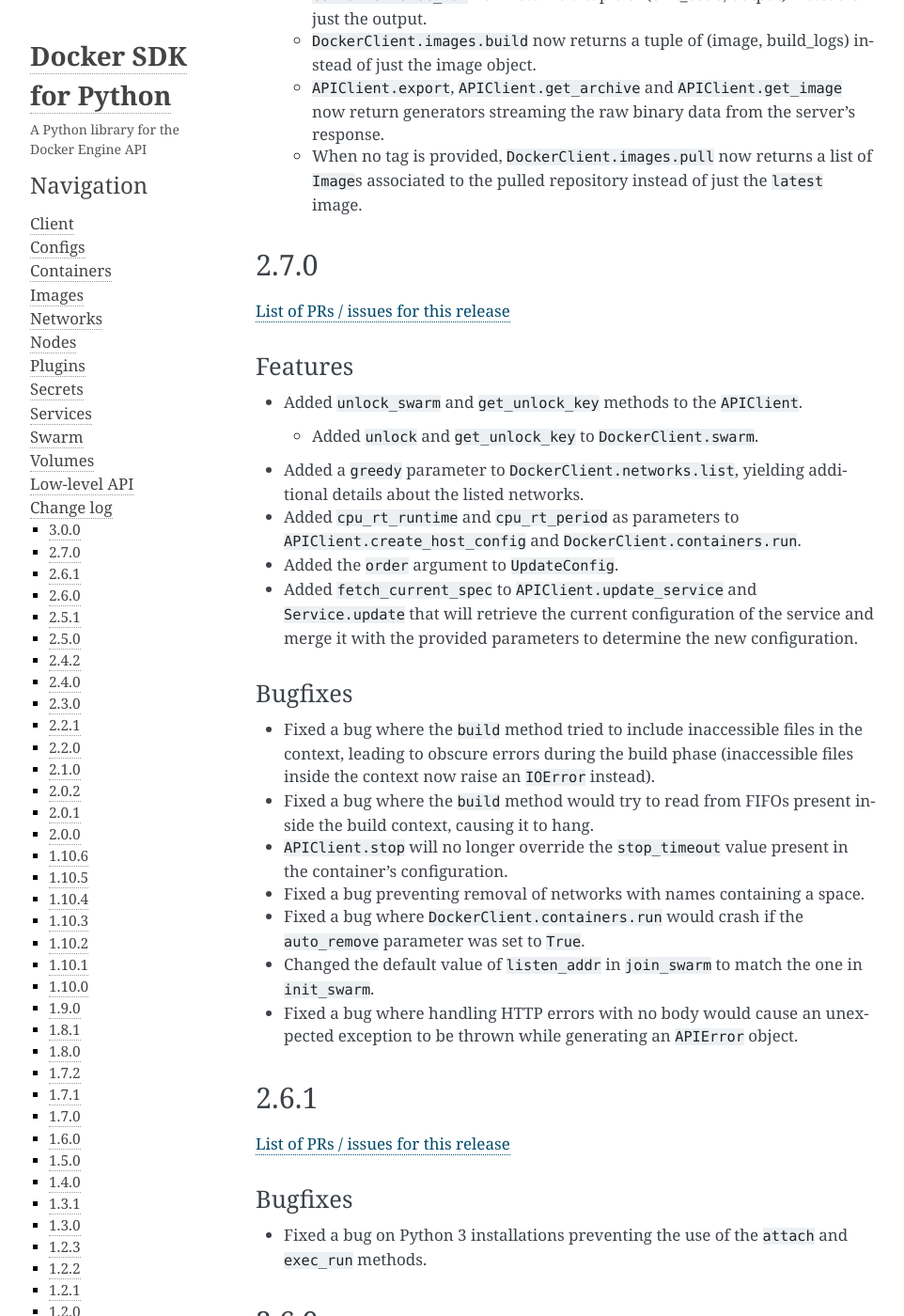
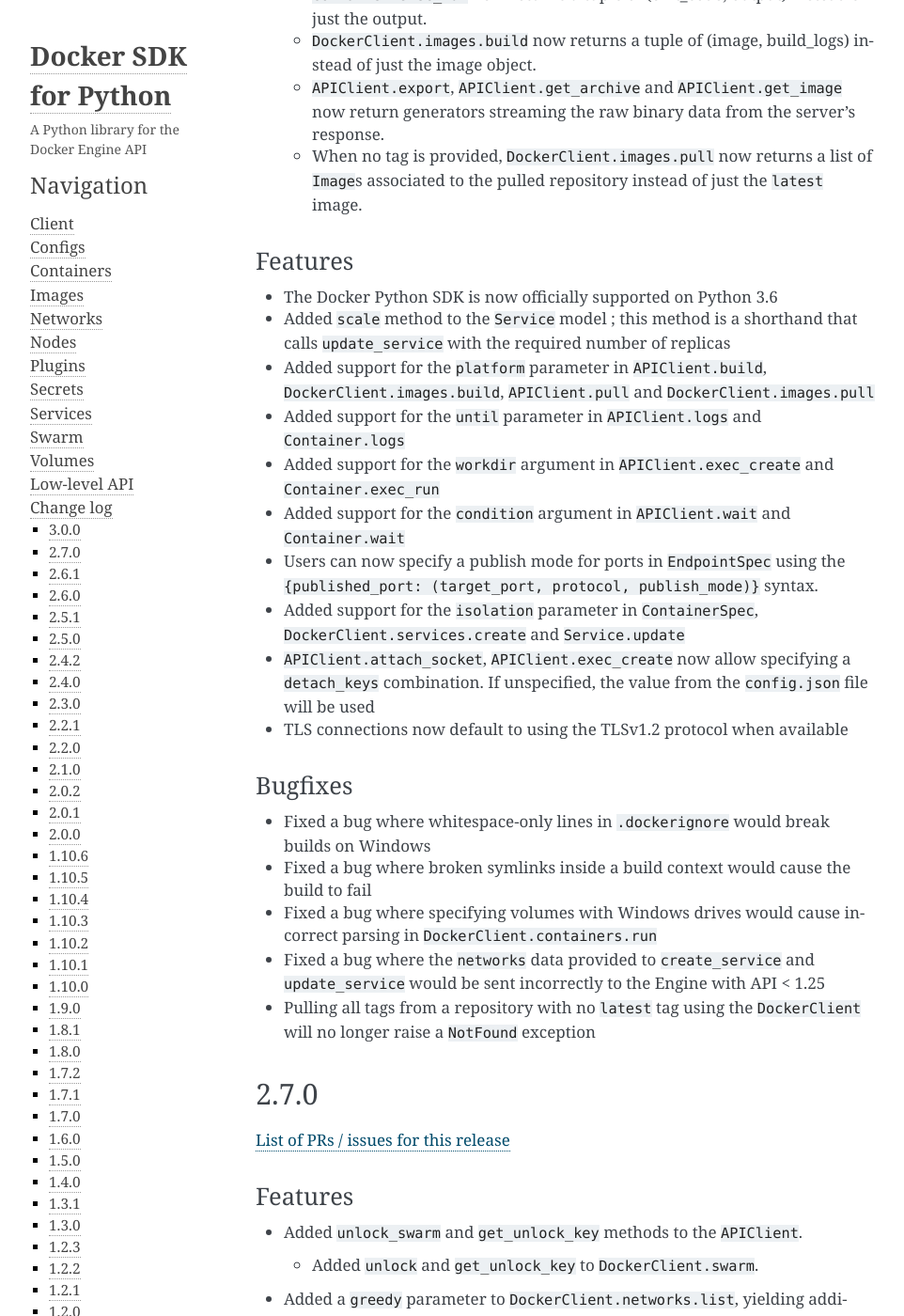
Before and after one commit to docker/docker-py, a Sphinx documentation site: the page built from docs/change-log.md, in a window 1280 px wide and 1400 px high, scrolled down 990 px. Shown: the whole window at 94% size, without its empty margins (148-1110 px from the left). Built offline with Sphinx 7.4.7, drawn with Linux system fonts in a browser that asks for light colours; pages that are not in the unit, such as notebooks, are missing from menus.

Commit message:
Bump 3.0.0
Signed-off-by: Joffrey F <joffrey@docker.com>

```diff
--- a/docs/change-log.md
+++ b/docs/change-log.md
@@ -42,6 +42,42 @@
     `Image`s associated to the pulled repository instead of just the `latest`
     image.
 
+### Features
+
+* The Docker Python SDK is now officially supported on Python 3.6
+* Added `scale` method to the `Service` model ; this method is a shorthand
+  that calls `update_service` with the required number of replicas
+* Added support for the `platform` parameter in `APIClient.build`,
+  `DockerClient.images.build`, `APIClient.pull` and `DockerClient.images.pull`
+* Added support for the `until` parameter in `APIClient.logs` and
+  `Container.logs`
+* Added support for the `workdir` argument in `APIClient.exec_create` and
+  `Container.exec_run`
+* Added support for the `condition` argument in `APIClient.wait` and
+  `Container.wait`
+* Users can now specify a publish mode for ports in `EndpointSpec` using
+  the `{published_port: (target_port, protocol, publish_mode)}` syntax.
+* Added support for the `isolation` parameter in `ContainerSpec`,
+  `DockerClient.services.create` and `Service.update`
+* `APIClient.attach_socket`, `APIClient.exec_create` now allow specifying a
+  `detach_keys` combination. If unspecified, the value from the `config.json`
+  file will be used
+* TLS connections now default to using the TLSv1.2 protocol when available
+
+
+### Bugfixes
+
+* Fixed a bug where whitespace-only lines in `.dockerignore` would break builds
+  on Windows
+* Fixed a bug where broken symlinks inside a build context would cause the
+  build to fail
+* Fixed a bug where specifying volumes with Windows drives would cause
+  incorrect parsing in `DockerClient.containers.run`
+* Fixed a bug where the `networks` data provided to `create_service` and
+  `update_service` would be sent incorrectly to the Engine with API < 1.25
+* Pulling all tags from a repository with no `latest` tag using the
+  `DockerClient` will no longer raise a `NotFound` exception
+
 2.7.0
 -----
 
```
Also changed, not shown: 1 other file.
